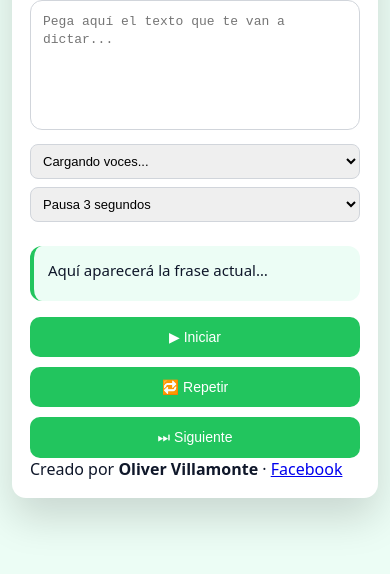
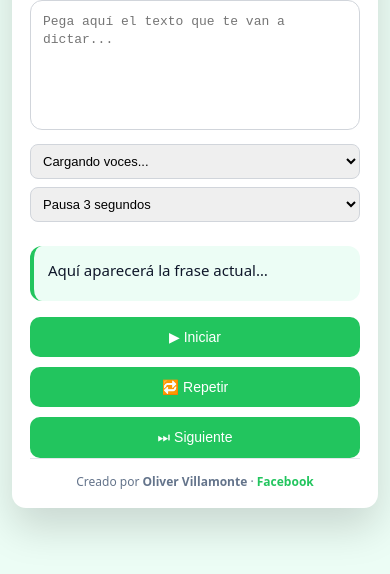
Before and after one commit to oliver78r/Dictado, a plain HTML site: page index.html in a window 390 px wide. Shown: the part 86-660 px from the top of the page. Drawn offline with Linux system fonts and the light colour scheme.

Commit message:
Refactor styles for app layout and responsiveness
Added footer and improved mobile responsiveness.

```diff
--- a/styles.css
+++ b/styles.css
@@ -22,7 +22,7 @@ body {
   justify-content: center;
 }
 
-/* ===== APP CONTAINER ===== */
+/* ===== APP ===== */
 .app {
   background: #ffffff;
   width: 520px;
@@ -31,7 +31,6 @@ body {
   border-radius: 18px;
   box-shadow: 0 20px 40px rgba(0, 0, 0, 0.15);
 
-  /* 🔥 clave para que no choque */
   max-height: calc(100vh - 40px);
   overflow: hidden;
 
@@ -58,7 +57,6 @@ textarea {
   font-size: 14px;
   outline: none;
   line-height: 1.4;
-
   overflow-y: auto;
 }
 
@@ -82,7 +80,7 @@ select {
   font-size: 13px;
 }
 
-/* ===== CURRENT PHRASE ===== */
+/* ===== PHRASE ===== */
 .phrase-box {
   margin-top: 10px;
   padding: 14px;
@@ -93,7 +91,6 @@ select {
   font-size: 15px;
   font-weight: 500;
   border-left: 4px solid var(--green);
-
   overflow-y: auto;
 }
 
@@ -124,7 +121,27 @@ button:active {
   transform: scale(0.97);
 }
 
-/* ===== RESPONSIVE MOBILE ===== */
+/* ===== FOOTER ===== */
+.app-footer {
+  margin-top: auto;
+  padding-top: 14px;
+  text-align: center;
+  font-size: 12px;
+  color: var(--gray);
+  border-top: 1px solid #e5e7eb;
+}
+
+.app-footer a {
+  color: var(--green);
+  text-decoration: none;
+  font-weight: 600;
+}
+
+.app-footer a:hover {
+  text-decoration: underline;
+}
+
+/* ===== MOBILE ===== */
 @media (max-width: 600px) {
   body {
     padding: 12px;
```
